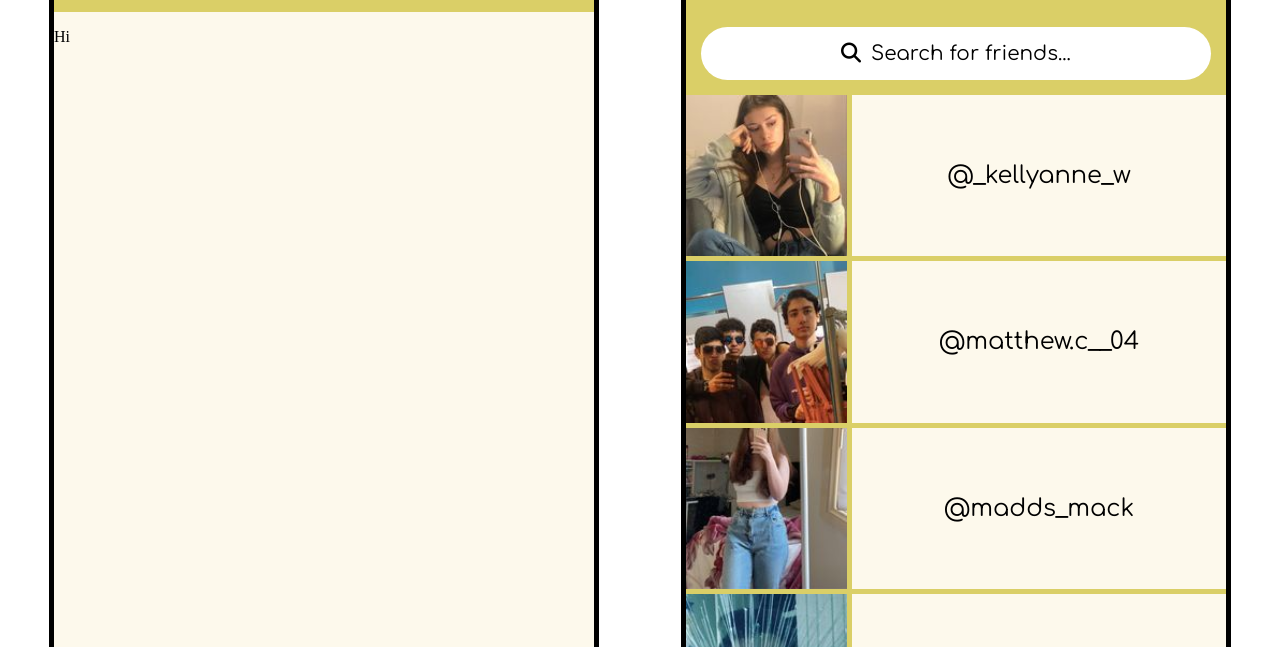
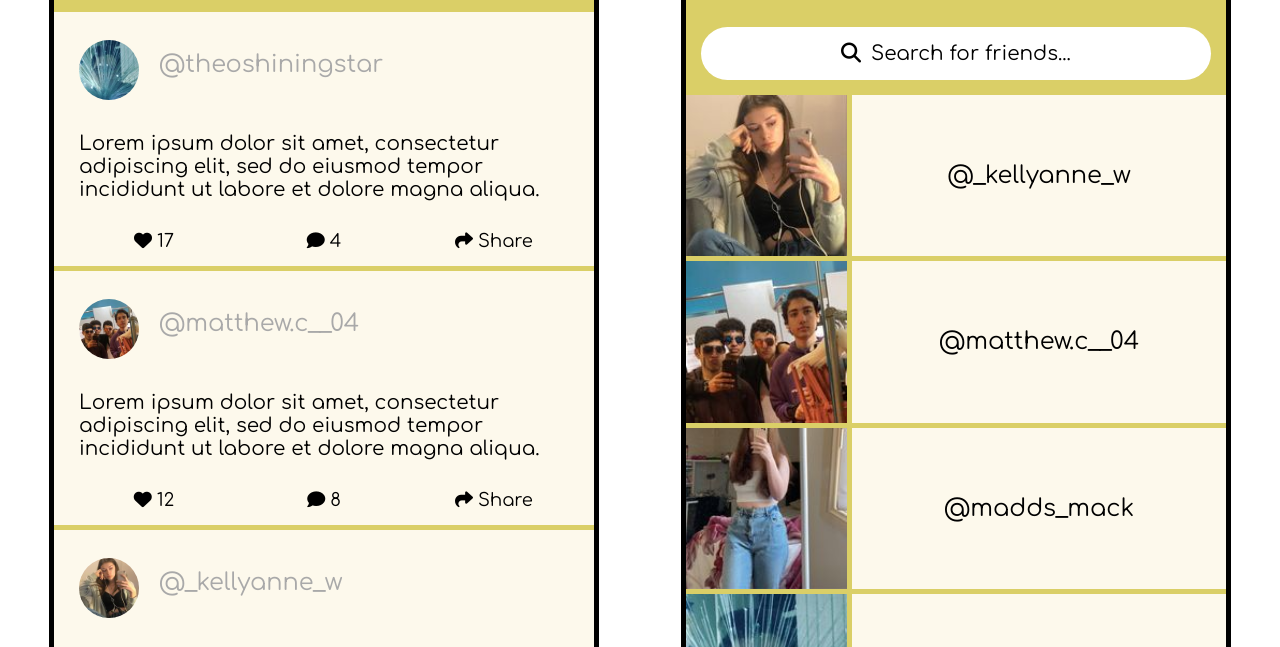
Before and after one commit to bash-theo/webworks-concept, a plain HTML site: page index.html in a window 1280 px wide. Shown: the part 81-728 px from the top of the page. Drawn offline with Linux system fonts and the light colour scheme.

Commit message:
(2:50 AM, 27 Nov 2020)
+ Completed Home Page.

```diff
--- a/home.css
+++ b/home.css
@@ -0,0 +1,44 @@
+@import url('https://fonts.googleapis.com/css2?family=Comfortaa&display=swap');
+
+.post-container {
+    border-bottom: #dacf67 5px solid;
+    display: block;
+    padding: 15px;
+    font-family: "Comfortaa", cursive;
+}
+
+.post-container .top {
+    display: flex;
+    align-items: center;
+}
+
+.post-container .top img {
+    border-radius: 75px;
+    padding: 10px;
+    width: 60px;
+}
+
+.post-container .top p {
+    color: darkgray;
+    font-size: 24px;
+}
+
+.post-container p {
+    padding: 0px 10px 10px 10px;
+    font-size: 20px;
+}
+
+.post-container .bottom {
+    display: flex;
+    align-items: center;
+}
+
+.post-container a {
+    flex: 100%;
+    text-align: center;
+    font-size: 18px;
+}
+
+.post-container i {
+    padding-right: 5px;
+}
--- a/index.html
+++ b/index.html
@@ -27,7 +27,43 @@
 
             </header>
 
-            <p>Hi</p>
+            <div class="post-container">
+                <div class="top">
+                    <img src="meh.jpg">
+                    <p>@theoshiningstar</p>
+                </div>
+                <p>Lorem ipsum dolor sit amet, consectetur adipiscing elit, sed do eiusmod tempor incididunt ut labore et dolore magna aliqua.</p>
+                <div class="bottom">
+                    <a><i class="fas fa-heart"></i>17</a>
+                    <a><i class="fas fa-comment"></i>4</a>
+                    <a><i class="fas fa-share"></i>Share</a>
+                </div>
+            </div>
+            <div class="post-container">
+                <div class="top">
+                    <img src="chidiac.jpg">
+                    <p>@matthew.c__04</p>
+                </div>
+                <p>Lorem ipsum dolor sit amet, consectetur adipiscing elit, sed do eiusmod tempor incididunt ut labore et dolore magna aliqua.</p>
+                <div class="bottom">
+                    <a><i class="fas fa-heart"></i>12</a>
+                    <a><i class="fas fa-comment"></i>8</a>
+                    <a><i class="fas fa-share"></i>Share</a>
+                </div>
+            </div>
+            <div class="post-container">
+                <div class="top">
+                    <img src="kellyanne.jpg">
+                    <p>@_kellyanne_w</p>
+                </div>
+                <p>Lorem ipsum dolor sit amet, consectetur adipiscing elit, sed do eiusmod tempor incididunt ut labore et dolore magna aliqua.</p>
+                <div class="bottom">
+                    <a><i class="fas fa-heart"></i>24</a>
+                    <a><i class="fas fa-comment"></i>6</a>
+                    <a><i class="fas fa-share"></i>Share</a>
+                </div>
+            </div>
+
 
             <footer>
 
```
